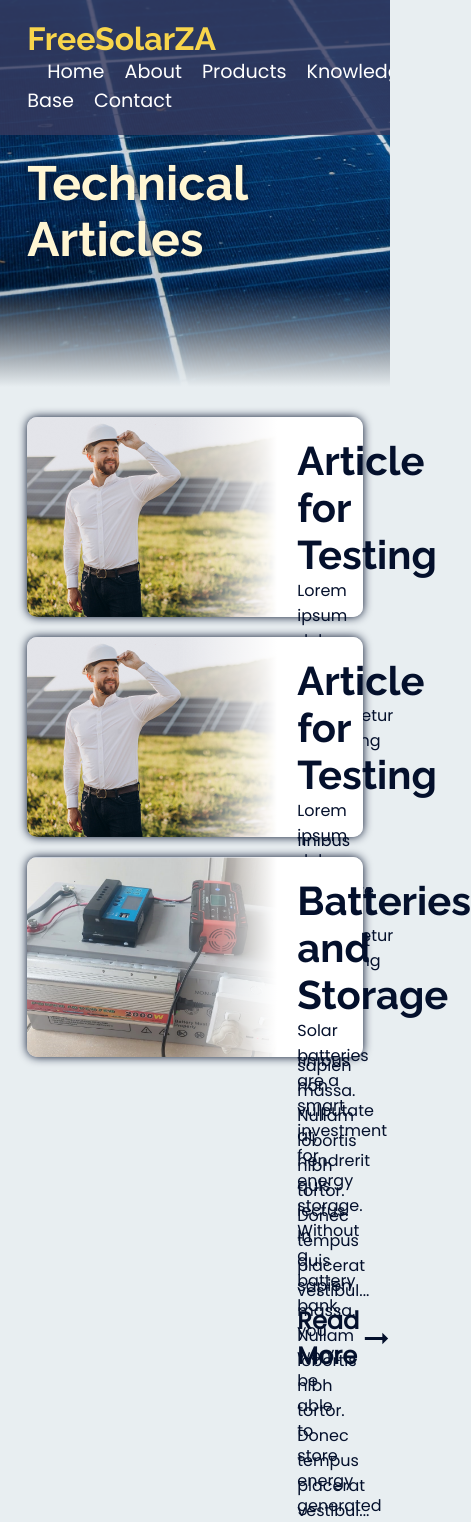
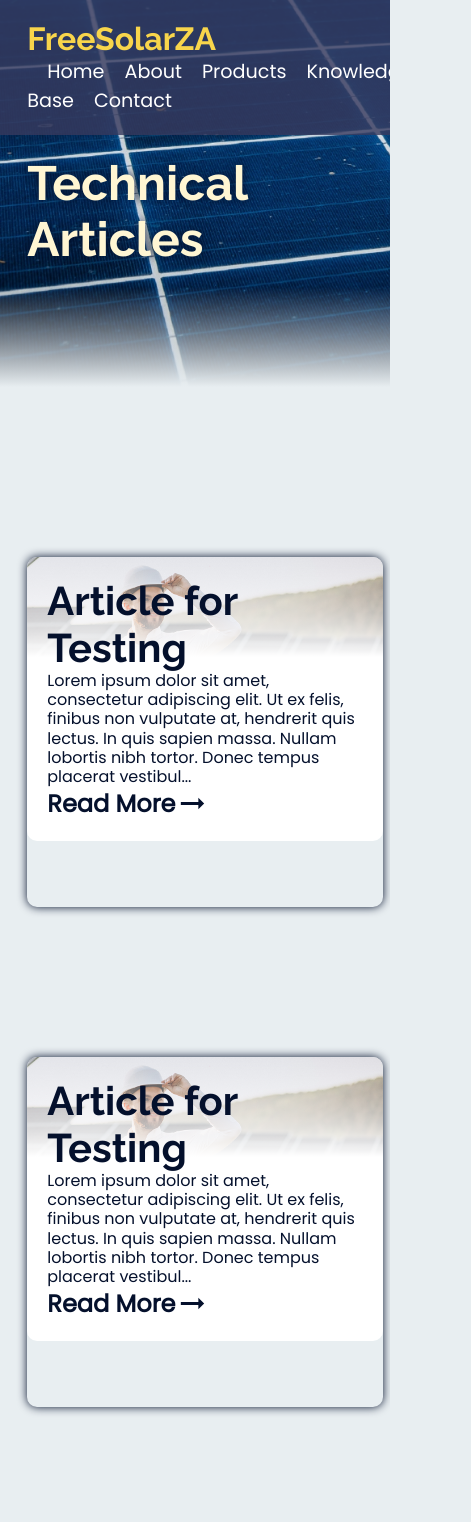
Before and after one commit to Charlcharlo/free-solar-site, a React (Create React App) app: page /knowledge-base in a window 390 px wide. Shown: the top 1522 px of the page, 471 px wide, since content can reach past the window. Built offline with nearby package versions, Linux system fonts and the light colour scheme.

Commit message:
Start on articles Instruction sheet added

```diff
--- a/package.json
+++ b/package.json
@@ -14,6 +14,7 @@
     "@testing-library/user-event": "^13.5.0",
     "dotenv": "^16.0.3",
     "google-map-react": "^2.2.0",
+    "lodash": "^4.17.21",
     "react": "^18.2.0",
     "react-dom": "^18.2.0",
     "react-router-dom": "^6.10.0",
--- a/src/components/App.jsx
+++ b/src/components/App.jsx
@@ -11,6 +11,7 @@ import Articles from './Articles';
 import { articles, articlesChapters } from '../data/articles';
 import Template from './articles/Template';
 import TemplateChapters from './articles/TemplateChapters';
+import { kebabCase } from 'lodash';
 
 export default function App() {
     function renderRouteProducts(page, i) {
@@ -20,14 +21,16 @@ export default function App() {
     }
 
     function renderRouteArticle(page, i) {
+        const url = kebabCase(page.title);
         return (
-            <Route key={i} exact path={page.url} element={<Template info={page} />} />
+            <Route key={i} exact path={`/knowledge-base/${url}`} element={<Template info={page} />} />
         )
     }
 
     function renderRouteArticleChapter(page, i) {
+        const url = kebabCase(page.title);
         return (
-            <Route key={i} exact path={page.url} element={<TemplateChapters info={page} />} />
+            <Route key={i} exact path={`/knowledge-base/${url}`} element={<TemplateChapters info={page} />} />
         )
     }
 
--- a/src/components/articles/Contents.jsx
+++ b/src/components/articles/Contents.jsx
@@ -1,11 +1,15 @@
-export default function Contents({info}) {
+import { kebabCase } from "lodash";
+
+export default function Contents({info, i}) {
     function renderLinks(section) {
-        return <a href="">{section.title}</a>
+        const id= kebabCase(section.title);
+        return <a key={i} href={`${window.location.href}#${id}`}>{section.title}</a>
     }
+
 
     return (
         <div className="article-contents">
-            <h1 className="title">Contents</h1>
+            <h1 className="title">Subheadings</h1>
             {info.map(renderLinks)}
         </div>
     )
--- a/src/components/articles/TemplateChapters.jsx
+++ b/src/components/articles/TemplateChapters.jsx
@@ -1,9 +1,12 @@
+import { kebabCase } from "lodash";
 import NavBar from "../global/Navbar";
+import Contents from "./Contents";
 
 export default function TemplateChapters({info}) {
     function renderSections(section, i) {
+        const id= kebabCase(section.title);
         return (
-            <div key={i}>
+            <div className="sub-section" key={i} id={id}>
                 <h2 className="sub-title">{section.title}</h2>
                 <p className="paragraph">{section.body}</p>
             </div>
@@ -15,13 +18,18 @@ export default function TemplateChapters({info}) {
             <NavBar />
             <div className="body-block-special">
                 <div className="article-page">
-                    <img
-                        className="article-image"
-                        src={`${window.location.origin}/images/articles/${info.image}`}
-                        alt={info.image}
-                    />
+                    <div className="article-header">
+                        <img
+                            className="header-image"
+                            src={`${window.location.origin}/images/articles/${info.image}`}
+                            alt={info.image}
+                        />
+                        <div>
+                            <h1 className="title">{info.title}</h1>
+                            <Contents info={info.sections} />
+                        </div>
+                    </div>
                     <div className="article-body">
-                        <h1 className="title">{info.title}</h1>
                         {info.sections.map(renderSections)}
                     </div>
                 </div>
--- a/src/data/articles.js
+++ b/src/data/articles.js
@@ -14,14 +14,16 @@ export const articles = [
 ]
 
 export const articlesChapters = [
+    // Paste Below This Line /////////////////////////////////////////////
     {
         title: "Batteries and Storage",
         image: 'large-ups.png',
-        url: "technical-advice/batteries",
         sections: [
             {
                 title: "Introduction",
-                body: "Solar batteries are a smart investment for energy storage. Without a battery bank, you won’t be able to store energy generated by your system for later use. If you’re tied to the grid, no battery means no backup power when the utility grid suffers an outage. If you live off-grid, your system simply won’t work at all.\n\nBatteries are crucial to keeping your system running. Choosing the best battery for your solar panels involves many factors in your decision, including the battery’s capacity, power, efficiency, and costs depending on your needs. To help you make the right choice, let’s review how solar batteries work, the different types of batteries available, and our recommendations for the best batteries for solar in 2020."
+                body: `Solar batteries are a smart investment for energy storage. Without a battery bank, you won’t be able to store energy generated by your system for later use. If you’re tied to the grid, no battery means no backup power when the utility grid suffers an outage. If you live off-grid, your system simply won’t work at all.
+
+                Batteries are crucial to keeping your system running. Choosing the best battery for your solar panels involves many factors in your decision, including the battery’s capacity, power, efficiency, and costs depending on your needs. To help you make the right choice, let’s review how solar batteries work, the different types of batteries available, and our recommendations for the best batteries for solar in 2020.`
             },
             {
                 title: "How Do Solar Batteries Work?",
@@ -32,5 +34,6 @@ export const articlesChapters = [
                 body: "Batteries for energy storage are typically made of lead-acid or lithium-ion. When selecting the best battery for your solar system, it’s important to understand the difference between what is a deep cycle battery vs. flooded lead-acid, sealed lead-acid, and lithium batteries before making your selection. Here are some of the differences between lead-acid vs. lithium-ion batteries."
             }
         ]
-    }
+    },
+    // Edit above this line ///////////////////////////////////////////
 ]
--- a/src/styles.css
+++ b/src/styles.css
@@ -74,8 +74,9 @@ a, button {
 
 .paragraph {
     text-align: justify;
-    white-space: pre-wrap;
+    white-space: pre-line;
     color: var(--blueBlack);
+    line-height: 1.2rem;
 }
 
 .text-block .title,
@@ -1098,7 +1099,7 @@ textarea.contact-input {
 .article-preview {
     margin: 10px;
     margin-bottom: 20px;
-    height: 200px;
+    min-height: 200px;
     border-radius: 10px;
     box-shadow: var(--dark-shadow);
 }
@@ -1124,11 +1125,10 @@ textarea.contact-input {
 
 .article-preview:hover {
     margin: 10px 5px;
-    height: 210px;
 }
 
 .article-preview:hover div {
-    padding-left: 130px;
+    padding: 25px 20px 25px 130px;
 }
 
 #article-template .body-block-special {
@@ -1138,6 +1138,7 @@ textarea.contact-input {
 .article-page {
     box-shadow: var(--dark-shadow);
     background-color: white;
+    margin-bottom: 80px;
 }
 
 .article-image {
@@ -1150,3 +1151,84 @@ textarea.contact-input {
 .article-body {
     padding: 20px;
 }
+
+.sub-section {
+    margin-top: 1.2rem;
+}
+
+.article-contents {
+    padding: 10px;
+    border: 1px solid var(--blueBlack);
+    overflow: auto;
+    z-index: 5;
+}
+
+.article-contents a {
+    display: block;
+    color: var(--blueGray);
+    font-family: var(--sub-font);
+    font-size: 1.2rem;
+    font-weight: 600;
+}
+
+.article-contents a:hover {
+    color: var(--whiteYellow);
+}
+
+.article-contents .title {
+    color: var(--blueGray);
+    font-size: 1.5rem;
+}
+
+.article-header {
+    width: 100%;
+}
+
+.article-header > div {
+    min-height: 400px;
+    padding: 20px;
+    padding-right: 120px;
+    background: linear-gradient(to left, transparent, var(--blueBlack) 100px);
+    width: 700px;
+    z-index: 4;
+}
+
+.article-header .title {
+    color: white;
+}
+
+.header-image {
+    position: absolute;
+    top: 0;
+    right: 0;
+    width: calc(100% - 600px);
+    height: 100%;
+    object-fit: cover;
+}
+
+@media (max-width: 700px) {
+    .article-preview {
+        min-height: 350px;
+    }
+
+    .article-preview {
+        width: 100%;
+        height: 100%;
+    }
+
+    .article-preview img {
+        border-radius: 10px 10px 0 0;
+        width: 100%;
+        height: 250px;
+    }
+
+    .article-preview div {
+        border-radius: 0 0 10px 10px;
+        margin-left: 0;
+        margin-top: 150px;
+        background: linear-gradient(to bottom, rgba(0, 0, 0, 0), white 100px);
+        width: 100%;
+        padding-top: 20px;
+        padding-left: 20px;
+    }
+}
```
Also changed, not shown: src/data/instructions.txt (added), 1 other file (tests, documents, lock files or other folders).
